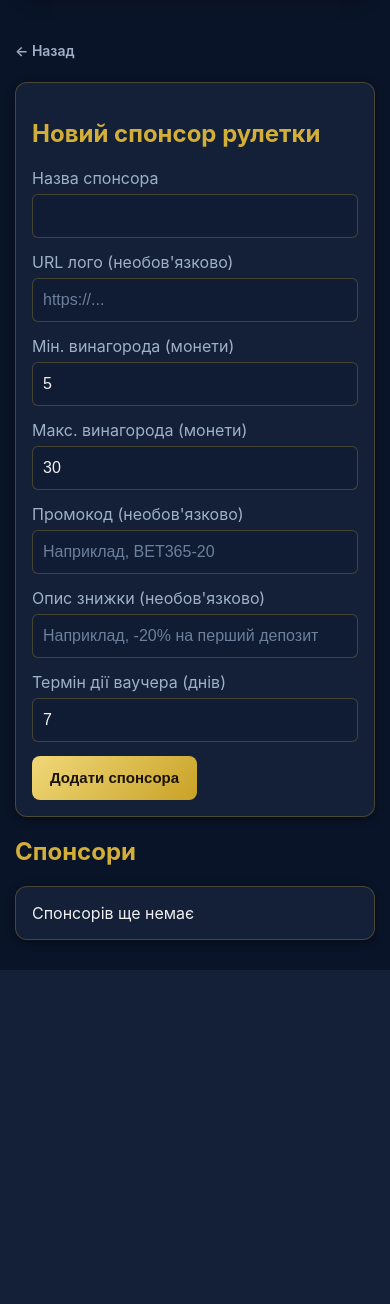
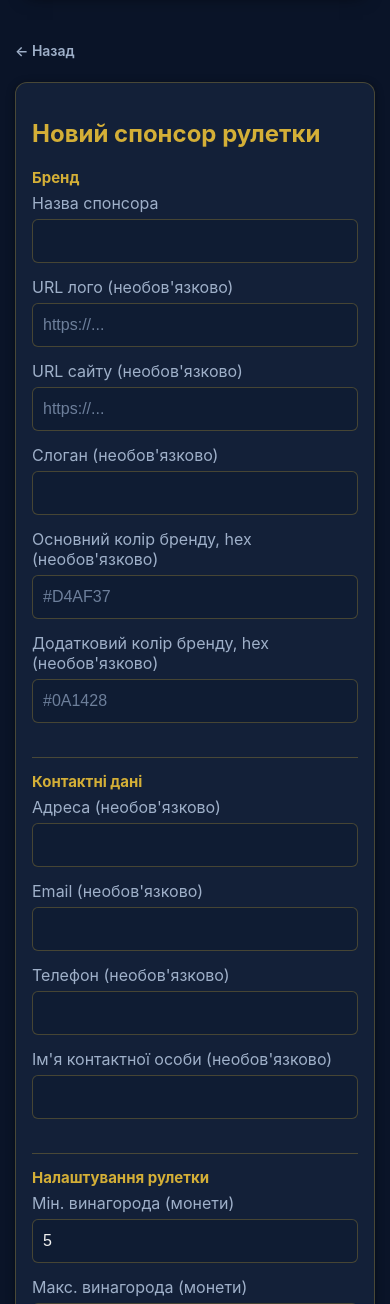
Before and after one commit to 1Bohdan1-rgb/betfree, a Flask app: page /admin/sponsors in a window 390 px wide. Shown: the part 136-1440 px from the top of the page. Before the commit the page ends 1106 px from the top, so only its background shows below. Run offline with Flask 3, Linux system fonts and the light colour scheme; a user stored in the database is signed in; some libraries are stand-ins or nearby versions.

Commit message:
Add brand and contact fields to SponsorSpin
Sponsors previously only carried roulette-facing data (reward range,
promo code, voucher validity) with no room for brand identity or a
business contact. Adds website URL, primary/secondary brand color
(hex, stored and shown as a small chip — not applied elsewhere in the
UI), slogan, and a contact block (address, email, phone, contact
person). The /admin/sponsors form is now split into three visual
sections — Brand, Contact details, Roulette settings — instead of one
long flat list. Auto-migrates the new nullable columns on startup,
same pattern as the app's existing lightweight migrations.

Co-Authored-By: Claude Sonnet 5 <noreply@anthropic.com>

```diff
--- a/app.py
+++ b/app.py
@@ -553,6 +553,12 @@ def roulette():
 
 # ---------- АДМІН: СПОНСОРИ (CRUD) ----------
 
+def _optional_form_fields(*names):
+    """Витягує з request.form список необов'язкових текстових полів
+    (пусте значення -> None), щоб не дублювати .strip() or None у create/edit."""
+    return {name: request.form.get(name, "").strip() or None for name in names}
+
+
 @app.route("/admin/sponsors", methods=["GET", "POST"])
 @login_required
 def admin_sponsors():
@@ -562,12 +568,14 @@ def admin_sponsors():
 
     if request.method == "POST":
         sponsor_name = request.form["sponsor_name"].strip()
-        sponsor_logo_url = request.form.get("sponsor_logo_url", "").strip() or None
         min_reward = float(request.form["min_reward"])
         max_reward = float(request.form["max_reward"])
-        promo_code = request.form.get("promo_code", "").strip() or None
-        promo_description = request.form.get("promo_description", "").strip() or None
         voucher_validity_days = int(request.form.get("voucher_validity_days") or 7)
+        extra = _optional_form_fields(
+            "sponsor_logo_url", "website_url", "brand_color_primary", "brand_color_secondary",
+            "slogan", "promo_code", "promo_description",
+            "contact_address", "contact_email", "contact_phone", "contact_person_name",
+        )
 
         if min_reward > max_reward:
             flash(t("admin.min_max_error"))
@@ -575,12 +583,10 @@ def admin_sponsors():
 
         sponsor = SponsorSpin(
             sponsor_name=sponsor_name,
-            sponsor_logo_url=sponsor_logo_url,
             min_reward=min_reward,
             max_reward=max_reward,
-            promo_code=promo_code,
-            promo_description=promo_description,
             voucher_validity_days=voucher_validity_days,
+            **extra,
         )
         db.session.add(sponsor)
         db.session.commit()
@@ -607,12 +613,15 @@ def edit_sponsor(sponsor_id):
         return redirect(url_for("admin_sponsors"))
 
     sponsor.sponsor_name = request.form["sponsor_name"].strip()
-    sponsor.sponsor_logo_url = request.form.get("sponsor_logo_url", "").strip() or None
     sponsor.min_reward = min_reward
     sponsor.max_reward = max_reward
-    sponsor.promo_code = request.form.get("promo_code", "").strip() or None
-    sponsor.promo_description = request.form.get("promo_description", "").strip() or None
     sponsor.voucher_validity_days = int(request.form.get("voucher_validity_days") or 7)
+    for field, value in _optional_form_fields(
+        "sponsor_logo_url", "website_url", "brand_color_primary", "brand_color_secondary",
+        "slogan", "promo_code", "promo_description",
+        "contact_address", "contact_email", "contact_phone", "contact_person_name",
+    ).items():
+        setattr(sponsor, field, value)
     db.session.commit()
     flash(t("admin.sponsor_updated", name=sponsor.sponsor_name))
     return redirect(url_for("admin_sponsors"))
@@ -938,6 +947,14 @@ def migrate_sponsor_spin_columns():
         "promo_code": "VARCHAR(50)",
         "promo_description": "VARCHAR(255)",
         "voucher_validity_days": "INTEGER DEFAULT 7",
+        "website_url": "VARCHAR(500)",
+        "brand_color_primary": "VARCHAR(7)",
+        "brand_color_secondary": "VARCHAR(7)",
+        "slogan": "VARCHAR(255)",
+        "contact_address": "VARCHAR(255)",
+        "contact_email": "VARCHAR(120)",
+        "contact_phone": "VARCHAR(30)",
+        "contact_person_name": "VARCHAR(120)",
     }
     with db.engine.connect() as conn:
         for col_name, col_type in new_columns.items():
--- a/templates/admin_sponsors.html
+++ b/templates/admin_sponsors.html
@@ -8,12 +8,39 @@
 <div class="card">
     <h2>{{ t('admin.new_sponsor_title') }}</h2>
     <form method="POST" action="{{ url_for('admin_sponsors') }}">
+        <h3 class="form-section">{{ t('admin.brand_section_title') }}</h3>
         <label>{{ t('admin.sponsor_name_label') }}</label>
         <input type="text" name="sponsor_name" required>
 
         <label>{{ t('admin.logo_url_label') }}</label>
         <input type="url" name="sponsor_logo_url" placeholder="https://...">
 
+        <label>{{ t('admin.website_url_label') }}</label>
+        <input type="url" name="website_url" placeholder="https://...">
+
+        <label>{{ t('admin.slogan_label') }}</label>
+        <input type="text" name="slogan">
+
+        <label>{{ t('admin.brand_color_primary_label') }}</label>
+        <input type="text" name="brand_color_primary" placeholder="#D4AF37" pattern="^#[0-9A-Fa-f]{6}$" maxlength="7">
+
+        <label>{{ t('admin.brand_color_secondary_label') }}</label>
+        <input type="text" name="brand_color_secondary" placeholder="#0A1428" pattern="^#[0-9A-Fa-f]{6}$" maxlength="7">
+
+        <h3 class="form-section">{{ t('admin.contact_section_title') }}</h3>
+        <label>{{ t('admin.contact_address_label') }}</label>
+        <input type="text" name="contact_address">
+
+        <label>{{ t('admin.contact_email_label') }}</label>
+        <input type="email" name="contact_email">
+
+        <label>{{ t('admin.contact_phone_label') }}</label>
+        <input type="tel" name="contact_phone">
+
+        <label>{{ t('admin.contact_person_label') }}</label>
+        <input type="text" name="contact_person_name">
+
+        <h3 class="form-section">{{ t('admin.roulette_settings_section_title') }}</h3>
         <label>{{ t('admin.min_reward_label') }}</label>
         <input type="number" step="0.01" name="min_reward" value="5" required>
 
@@ -42,21 +69,53 @@
 {% for s in sponsors %}
 <div class="card" id="sponsor-{{ s.id }}">
     <div class="admin-user-header">
-        <strong style="color:#f5f5f5;">{{ s.sponsor_name }}</strong>
+        <strong style="color:#f5f5f5;">
+            {{ s.sponsor_name }}
+            {% if s.brand_color_primary %}<span class="color-chip" style="background:{{ s.brand_color_primary }};" title="{{ s.brand_color_primary }}"></span>{% endif %}
+            {% if s.brand_color_secondary %}<span class="color-chip" style="background:{{ s.brand_color_secondary }};" title="{{ s.brand_color_secondary }}"></span>{% endif %}
+        </strong>
         {% if s.is_active %}
         <span class="verify-badge verified">🟢 {{ t('common.active') }}</span>
         {% else %}
         <span class="verify-badge unverified">⚪ {{ t('common.inactive') }}</span>
         {% endif %}
     </div>
+    {% if s.slogan %}<p class="event-meta" style="font-style:italic;">«{{ s.slogan }}»</p>{% endif %}
 
     <form method="POST" action="{{ url_for('edit_sponsor', sponsor_id=s.id) }}">
+        <h3 class="form-section">{{ t('admin.brand_section_title') }}</h3>
         <label>{{ t('admin.sponsor_name_label') }}</label>
         <input type="text" name="sponsor_name" value="{{ s.sponsor_name }}" required>
 
         <label>{{ t('admin.logo_url_label') }}</label>
         <input type="url" name="sponsor_logo_url" value="{{ s.sponsor_logo_url or '' }}" placeholder="https://...">
 
+        <label>{{ t('admin.website_url_label') }}</label>
+        <input type="url" name="website_url" value="{{ s.website_url or '' }}" placeholder="https://...">
+
+        <label>{{ t('admin.slogan_label') }}</label>
+        <input type="text" name="slogan" value="{{ s.slogan or '' }}">
+
+        <label>{{ t('admin.brand_color_primary_label') }}</label>
+        <input type="text" name="brand_color_primary" value="{{ s.brand_color_primary or '' }}" placeholder="#D4AF37" pattern="^#[0-9A-Fa-f]{6}$" maxlength="7">
+
+        <label>{{ t('admin.brand_color_secondary_label') }}</label>
+        <input type="text" name="brand_color_secondary" value="{{ s.brand_color_secondary or '' }}" placeholder="#0A1428" pattern="^#[0-9A-Fa-f]{6}$" maxlength="7">
+
+        <h3 class="form-section">{{ t('admin.contact_section_title') }}</h3>
+        <label>{{ t('admin.contact_address_label') }}</label>
+        <input type="text" name="contact_address" value="{{ s.contact_address or '' }}">
+
+        <label>{{ t('admin.contact_email_label') }}</label>
+        <input type="email" name="contact_email" value="{{ s.contact_email or '' }}">
+
+        <label>{{ t('admin.contact_phone_label') }}</label>
+        <input type="tel" name="contact_phone" value="{{ s.contact_phone or '' }}">
+
+        <label>{{ t('admin.contact_person_label') }}</label>
+        <input type="text" name="contact_person_name" value="{{ s.contact_person_name or '' }}">
+
+        <h3 class="form-section">{{ t('admin.roulette_settings_section_title') }}</h3>
         <label>{{ t('admin.min_reward_label') }}</label>
         <input type="number" step="0.01" name="min_reward" value="{{ s.min_reward }}" required>
 
--- a/templates/base.html
+++ b/templates/base.html
@@ -106,6 +106,13 @@
 
         /* рядок користувача в адмін-панелі */
         .admin-user-header { display: flex; align-items: center; justify-content: space-between; gap: 8px; margin-bottom: 6px; }
+
+        /* заголовки блоків усередині довгих форм (напр. Бренд / Контактні дані / Рулетка) */
+        .form-section { margin: 20px 0 6px; padding-top: 14px; border-top: 1px solid var(--border); font-size: 15px; }
+        .form-section:first-child { margin-top: 0; padding-top: 0; border-top: none; }
+
+        /* маленький чіп кольору бренду спонсора */
+        .color-chip { display: inline-block; width: 14px; height: 14px; border-radius: 50%; border: 1px solid rgba(255, 255, 255, 0.35); vertical-align: middle; margin-left: 4px; }
 
         /* рулетка */
         .wheel-wrap { position: relative; width: 300px; height: 300px; max-width: 100%; margin: 10px auto 24px; }
```
Also changed, not shown: models.py (+8 -0 lines), translations.py (+33 -0 lines).
